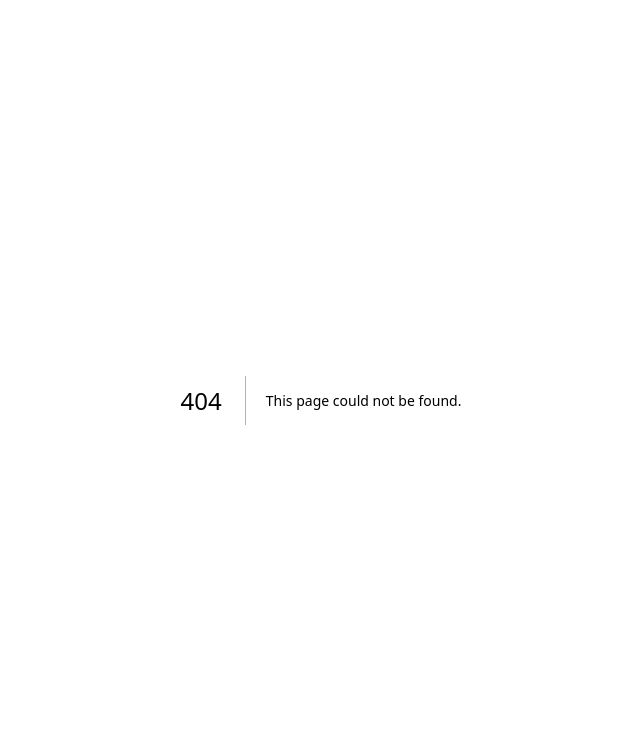
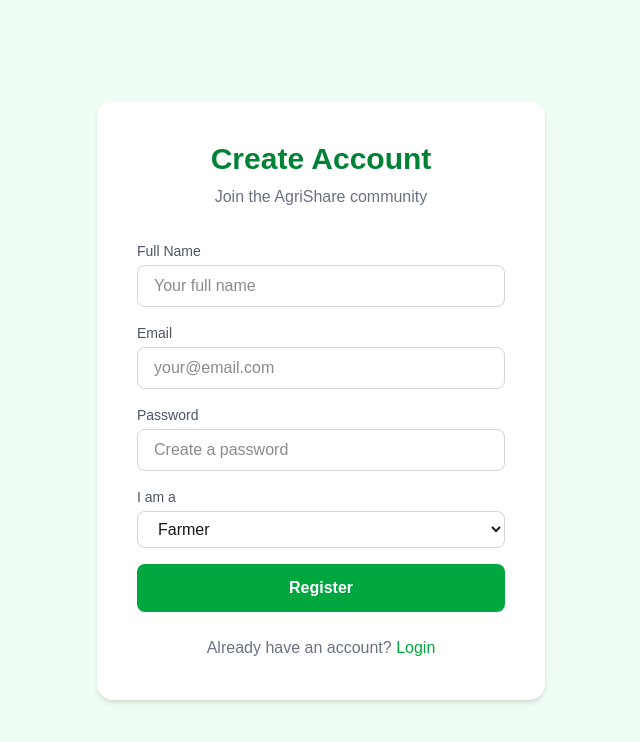
Before and after one commit to lhadjameur/agri-platform, a Next.js app: page /register in a window 1280 px wide. Before the commit this address had no page. Shown: the top 742 px of the page, without its empty margins (319-959 px from the left). Built offline with nearby package versions, Linux system fonts and the light colour scheme.

Commit message:
Add login page

```diff
--- /dev/null
+++ b/src/app/login/page.js
@@ -0,0 +1,74 @@
+'use client'
+import { useState } from 'react'
+import { useRouter } from 'next/navigation'
+
+export default function Login() {
+  const router = useRouter()
+  const [form, setForm] = useState({ email: '', password: '' })
+  const [error, setError] = useState('')
+  const [loading, setLoading] = useState(false)
+
+  const handleSubmit = async (e) => {
+    e.preventDefault()
+    setLoading(true)
+    const res = await fetch('/api/auth/login', {
+      method: 'POST',
+      headers: { 'Content-Type': 'application/json' },
+      body: JSON.stringify(form)
+    })
+    const data = await res.json()
+    if (res.ok) {
+      router.push('/listings')
+    } else {
+      setError(data.error || 'Something went wrong')
+    }
+    setLoading(false)
+  }
+
+  return (
+    <main className="min-h-screen bg-green-50 flex items-center justify-center">
+      <div className="bg-white p-10 rounded-2xl shadow-md w-full max-w-md">
+        <h2 className="text-3xl font-bold text-green-700 mb-2 text-center">Welcome Back</h2>
+        <p className="text-gray-500 text-center mb-8">Login to your AgriShare account</p>
+
+        {error && <p className="bg-red-100 text-red-600 p-3 rounded mb-4">{error}</p>}
+
+        <form onSubmit={handleSubmit} className="flex flex-col gap-4">
+          <div>
+            <label className="text-sm text-gray-600 mb-1 block">Email</label>
+            <input
+              type="email"
+              placeholder="your@email.com"
+              className="w-full border border-gray-300 rounded-lg px-4 py-2 focus:outline-none focus:ring-2 focus:ring-green-400"
+              value={form.email}
+              onChange={e => setForm({...form, email: e.target.value})}
+              required
+            />
+          </div>
+          <div>
+            <label className="text-sm text-gray-600 mb-1 block">Password</label>
+            <input
+              type="password"
+              placeholder="Your password"
+              className="w-full border border-gray-300 rounded-lg px-4 py-2 focus:outline-none focus:ring-2 focus:ring-green-400"
+              value={form.password}
+              onChange={e => setForm({...form, password: e.target.value})}
+              required
+            />
+          </div>
+          <button
+            type="submit"
+            disabled={loading}
+            className="bg-green-600 text-white py-3 rounded-lg font-semibold hover:bg-green-700 disabled:opacity-50"
+          >
+            {loading ? 'Logging in...' : 'Login'}
+          </button>
+        </form>
+        <p className="text-center text-gray-500 mt-6">
+          Don't have an account?{' '}
+          <a href="/register" className="text-green-600 hover:underline">Register</a>
+        </p>
+      </div>
+    </main>
+  )
+}
--- /dev/null
+++ b/src/app/register/page.js
@@ -0,0 +1,96 @@
+'use client'
+import { useState } from 'react'
+import { useRouter } from 'next/navigation'
+
+export default function Register() {
+  const router = useRouter()
+  const [form, setForm] = useState({ name: '', email: '', password: '', role: 'farmer' })
+  const [error, setError] = useState('')
+  const [loading, setLoading] = useState(false)
+
+  const handleSubmit = async (e) => {
+    e.preventDefault()
+    setLoading(true)
+    const res = await fetch('/api/auth/register', {
+      method: 'POST',
+      headers: { 'Content-Type': 'application/json' },
+      body: JSON.stringify(form)
+    })
+    const data = await res.json()
+    if (res.ok) {
+      router.push('/login')
+    } else {
+      setError(data.error || 'Something went wrong')
+    }
+    setLoading(false)
+  }
+
+  return (
+    <main className="min-h-screen bg-green-50 flex items-center justify-center">
+      <div className="bg-white p-10 rounded-2xl shadow-md w-full max-w-md">
+        <h2 className="text-3xl font-bold text-green-700 mb-2 text-center">Create Account</h2>
+        <p className="text-gray-500 text-center mb-8">Join the AgriShare community</p>
+
+        {error && <p className="bg-red-100 text-red-600 p-3 rounded mb-4">{error}</p>}
+
+        <form onSubmit={handleSubmit} className="flex flex-col gap-4">
+          <div>
+            <label className="text-sm text-gray-600 mb-1 block">Full Name</label>
+            <input
+              type="text"
+              placeholder="Your full name"
+              className="w-full border border-gray-300 rounded-lg px-4 py-2 focus:outline-none focus:ring-2 focus:ring-green-400"
+              value={form.name}
+              onChange={e => setForm({...form, name: e.target.value})}
+              required
+            />
+          </div>
+          <div>
+            <label className="text-sm text-gray-600 mb-1 block">Email</label>
+            <input
+              type="email"
+              placeholder="your@email.com"
+              className="w-full border border-gray-300 rounded-lg px-4 py-2 focus:outline-none focus:ring-2 focus:ring-green-400"
+              value={form.email}
+              onChange={e => setForm({...form, email: e.target.value})}
+              required
+            />
+          </div>
+          <div>
+            <label className="text-sm text-gray-600 mb-1 block">Password</label>
+            <input
+              type="password"
+              placeholder="Create a password"
+              className="w-full border border-gray-300 rounded-lg px-4 py-2 focus:outline-none focus:ring-2 focus:ring-green-400"
+              value={form.password}
+              onChange={e => setForm({...form, password: e.target.value})}
+              required
+            />
+          </div>
+          <div>
+            <label className="text-sm text-gray-600 mb-1 block">I am a</label>
+            <select
+              className="w-full border border-gray-300 rounded-lg px-4 py-2 focus:outline-none focus:ring-2 focus:ring-green-400"
+              value={form.role}
+              onChange={e => setForm({...form, role: e.target.value})}
+            >
+              <option value="farmer">Farmer</option>
+              <option value="vendor">Vendor</option>
+            </select>
+          </div>
+          <button
+            type="submit"
+            disabled={loading}
+            className="bg-green-600 text-white py-3 rounded-lg font-semibold hover:bg-green-700 disabled:opacity-50"
+          >
+            {loading ? 'Creating account...' : 'Register'}
+          </button>
+        </form>
+        <p className="text-center text-gray-500 mt-6">
+          Already have an account?{' '}
+          <a href="/login" className="text-green-600 hover:underline">Login</a>
+        </p>
+      </div>
+    </main>
+  )
+}
```
